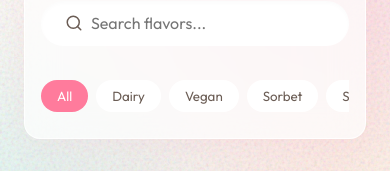
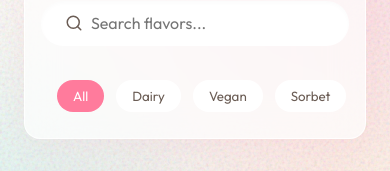
Before and after one commit to Saikumar9441444/DREAM-CREAM, a React (Vite) app: page /products in a window 390 px wide. Shown: the part 333-504 px from the top of the page. Built offline with nearby package versions, Linux system fonts and the light colour scheme; no server answers; a web font is replaced by a local one.

Commit message:
style: premium mobile filter 'slide' with scroll snap

```diff
--- a/src/pages/Products.css
+++ b/src/pages/Products.css
@@ -145,13 +145,21 @@
     -webkit-mask-image: none;
     width: 100% !important;
     max-width: 100% !important;
-    overflow-x: scroll !important;
+    overflow-x: auto !important;
     display: flex !important;
-    padding: 10px 0 !important;
-    -webkit-overflow-scrolling: touch; /* Smooth swipe on iPhone */
+    gap: 12px !important;
+    padding: 10px 1rem !important; /* Side padding for better snap alignment */
+    -webkit-overflow-scrolling: touch;
+    scroll-snap-type: x proximity;
+    scrollbar-width: none; /* Hide scrollbar for Chrome/Firefox/IE/Edge */
+  }
+
+  .category-filters::-webkit-scrollbar {
+    display: none; /* Hide scrollbar for Safari/Chrome */
   }
 
   .filter-btn {
-    flex-shrink: 0; /* Prevent buttons from squishing */
+    flex-shrink: 0;
+    scroll-snap-align: center;
   }
 }
```
